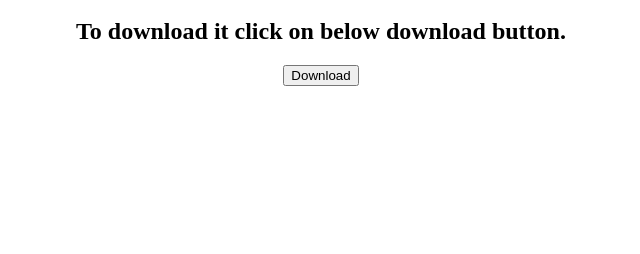
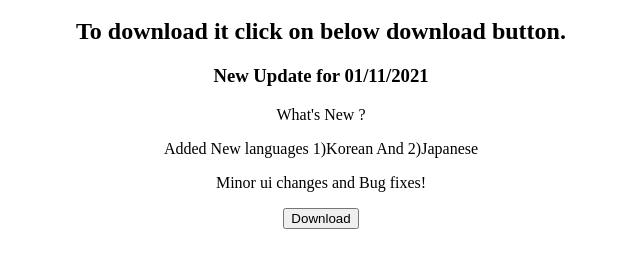
Before and after one commit to Mr-incognito1109/translatorapp.github.io, a plain HTML site: page index.html in a window 1280 px wide. Shown: the part 546-800 px from the top of the page, without its empty margins (319-959 px from the left). Drawn offline with Linux system fonts and the light colour scheme.

Commit message:
New update

```diff
--- a/index.html
+++ b/index.html
@@ -10,6 +10,10 @@
     <div class="elements" style="text-align: center; margin-top: 40%;">
         <h1>Welcome to translator app</h1>
         <h2>To download it click on below download button.</h2>
+        <h3>New Update for 01/11/2021</h3>
+        <p>What's New ? </p>
+        <p>Added New languages 1)Korean And 2)Japanese</p>
+        <p>Minor ui changes and Bug fixes!</p>
         <a href="Translator App.apk"><button>Download</button></a>
     </div>
 
```
